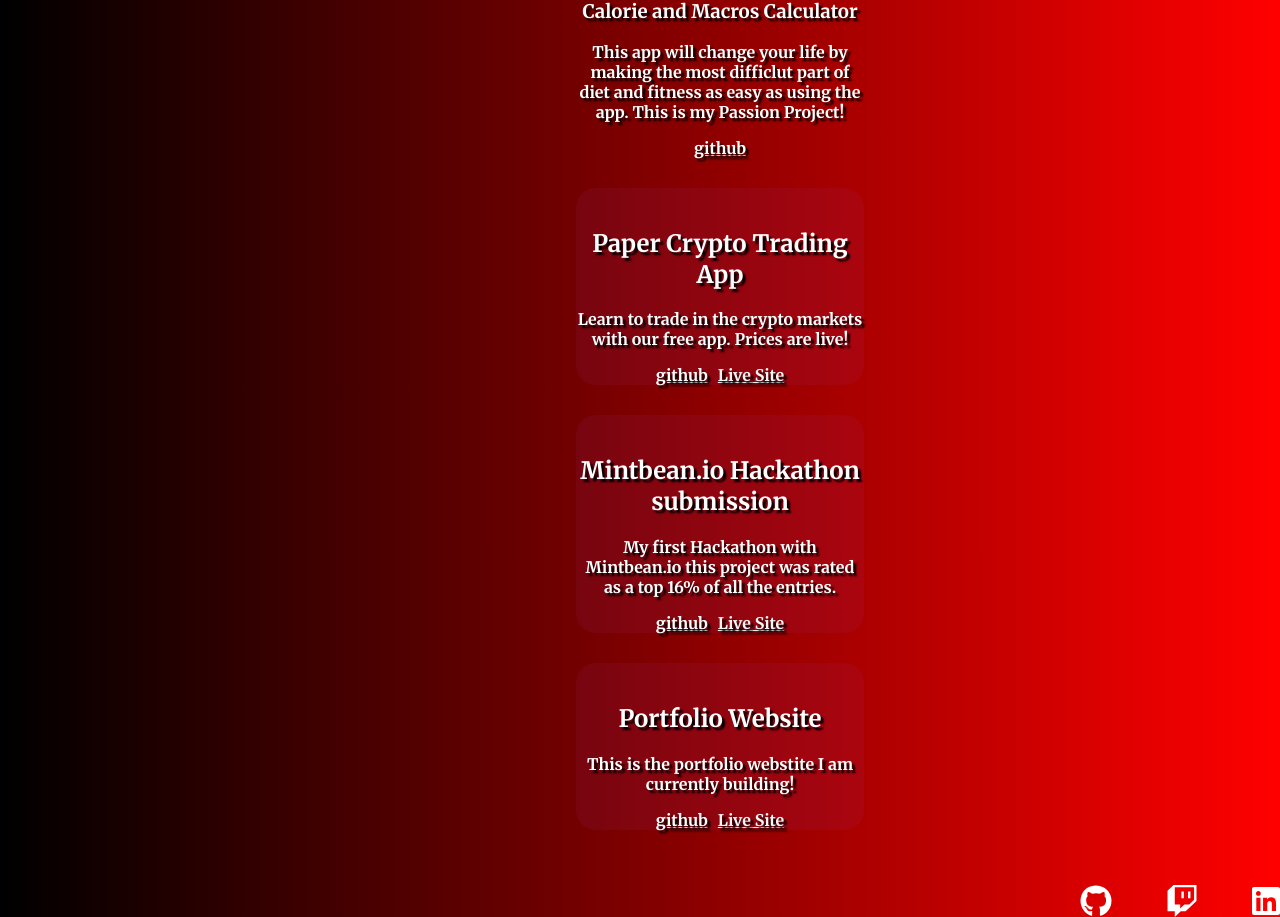
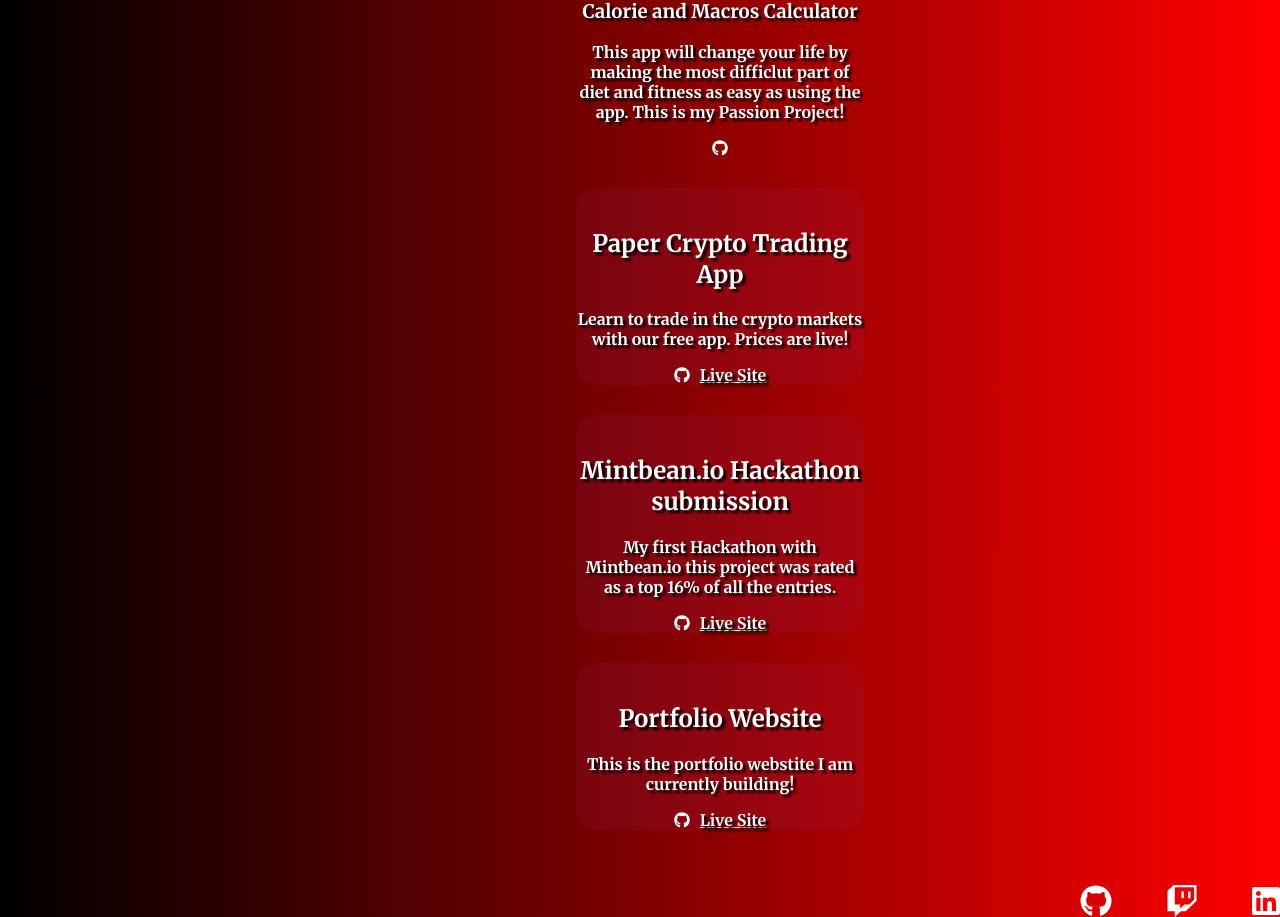
Before and after one commit to KirkBetzina/portfolio, a React (Create React App) app: page / in a window 1280 px wide. Shown: the part 377-1294 px from the top of the page. Built offline with nearby package versions, Linux system fonts and the light colour scheme.

Commit message:
got help making icons buttons

```diff
--- a/src/App.js
+++ b/src/App.js
@@ -16,14 +16,14 @@ function App() {
                 <div className='card-body'></div>
                 <h3 className='card-title'>Calorie and Macros Calculator</h3>
                 <p className='card-text'>This app will change your life by making the most difficlut part of diet and fitness as easy as using the app. This is my Passion Project!</p>
-                <a target="_blank" rel="noopener noreferrer" href='https://github.com/KirkBetzina/Calorie-and-macro-calculation' className='btn btn-danger1'>github</a>
+                <a target="_blank" rel="noopener noreferrer" href='https://github.com/KirkBetzina/Calorie-and-macro-calculation' className='btn btn-danger1'><FontAwesomeIcon icon={faGithub} /></a>
             </div>
             <div className='Card2'>
                 <img src='' className='car-image-top' alt=''/>
                 <div className='card-body'></div>
                 <h2 className='card-title'>Paper Crypto Trading App</h2>
                 <p className='card-text'>Learn to trade in the crypto markets with our free app. Prices are live! </p>
-                <a target="_blank" rel="noopener noreferrer" href='https://github.com/KirkBetzina/cryptoApp_frontend' className='btn btn-danger2'>github</a>
+                <a target="_blank" rel="noopener noreferrer" href='https://github.com/KirkBetzina/cryptoApp_frontend' className='btn btn-danger2'><FontAwesomeIcon icon={faGithub} /></a>
                 <a target="_blank" rel='noopener noreferrer' href='https://mystifying-villani-51e1b2.netlify.app/login' className='btn btn-danger22'>Live Site</a>
             </div>
             <div className='Card3'>
@@ -31,7 +31,7 @@ function App() {
                 <div className='card-body'></div>
                 <h2 className='card-title'>Mintbean.io Hackathon submission</h2>
                 <p className='card-text'>My first Hackathon with Mintbean.io this project was rated as a top 16% of all the entries. </p>
-                <a target="_blank" rel="noopener noreferrer" href='https://github.com/KirkBetzina/mintbeancardgame1' className='btn btn-danger3'>github</a>
+                <a target="_blank" rel="noopener noreferrer" href='https://github.com/KirkBetzina/mintbeancardgame1' className='btn btn-danger3'><FontAwesomeIcon icon={faGithub} /></a>
                 <a target="_blank" rel='noopener noreferrer' href='https://angry-volhard-52c28f.netlify.app' className='btn btn-danger33'>Live Site</a>
             </div>
             <div className='Card4'>
@@ -39,7 +39,7 @@ function App() {
                 <div className='card-body'></div>
                 <h2 className='card-title'>Portfolio Website</h2>
                 <p className='card-text'>This is the portfolio webstite I am currently building! </p>
-                <a target="_blank" rel="noopener noreferrer" href='https://github.com/KirkBetzina/portfolio' className='btn btn-danger3'>github</a>
+                <a target="_blank" rel="noopener noreferrer" href='https://github.com/KirkBetzina/portfolio' className='btn btn-danger3'><FontAwesomeIcon icon={faGithub} /></a>
                 <a target="_blank" rel='noopener noreferrer' href='https://nervous-benz-0a1711.netlify.app' className='btn btn-danger44'>Live Site</a>
             </div>
             <div className='socials'>
```
